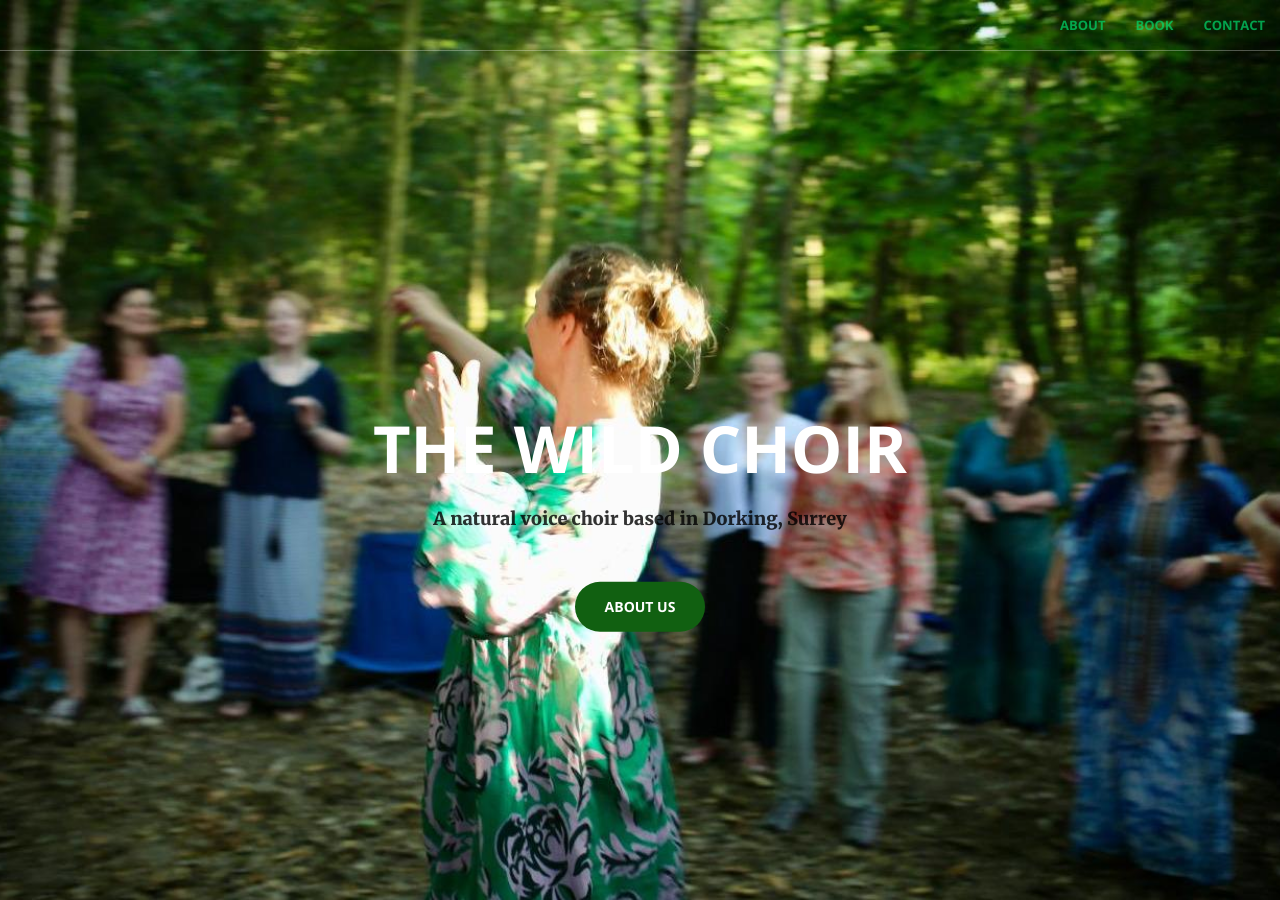
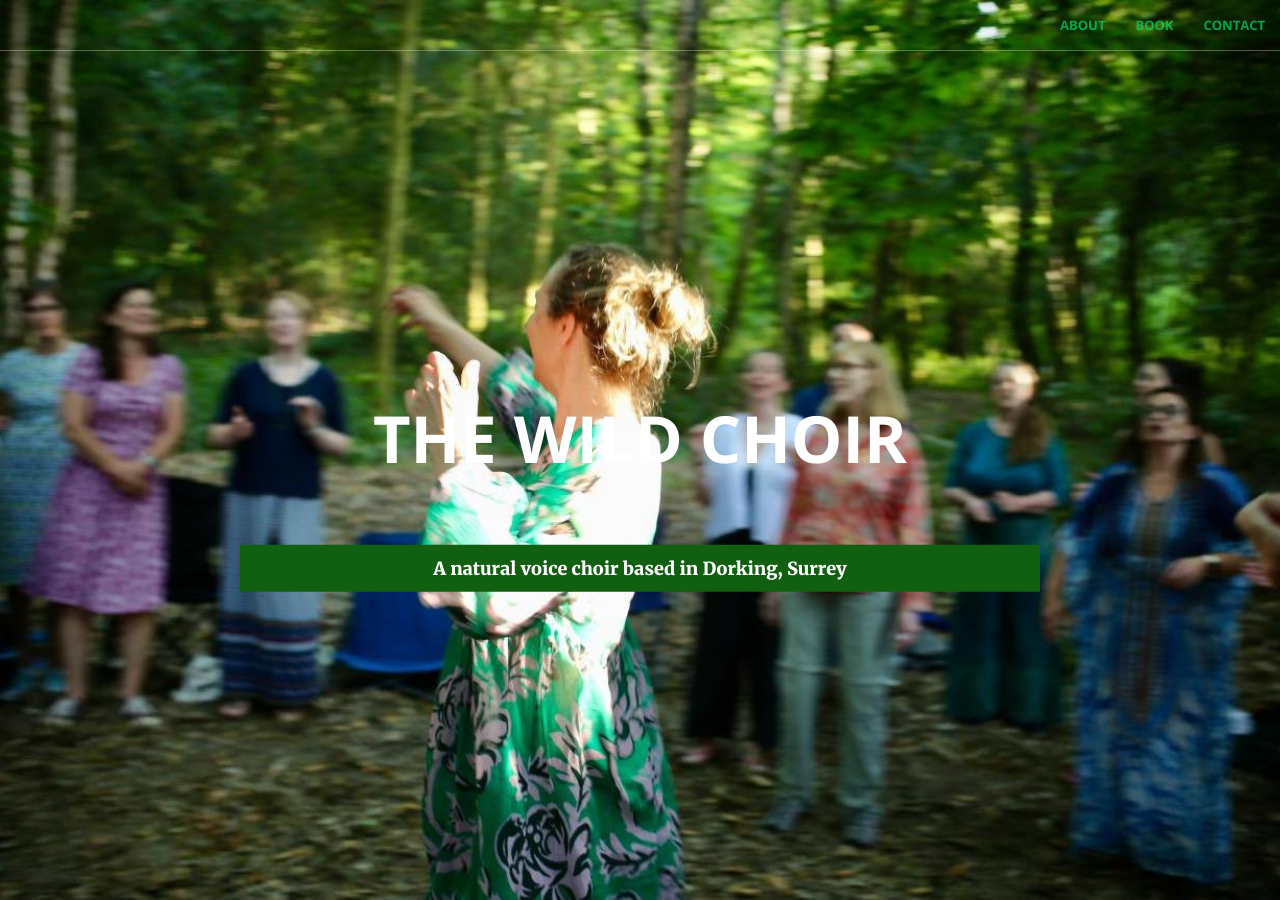
Before and after one commit to thewildchoir/thewildchoir-website, a Jekyll site: the page built from index.html, in a window 1280 px wide and 900 px high. Built offline with Jekyll 4.4.1, drawn with Linux system fonts in a browser that asks for light colours.

Commit message:
Update header text styling remove about button

```diff
--- a/_includes/header.html
+++ b/_includes/header.html
@@ -4,7 +4,6 @@
             <h1>The Wild Choir</h1>
             <br>
             <p>A natural voice choir based in Dorking, Surrey</p>
-            <a href="#about" class="btn btn-primary btn-xl page-scroll">about us</a>
         </div>
     </div>
 </header>
--- a/_sass/_base.scss
+++ b/_sass/_base.scss
@@ -178,6 +178,10 @@ header {
                 color: rgba(black, .8);
                 font-size: 16px;
                 margin-bottom: 50px;
+                color: white;
+                background-color: #116011;
+                margin-top: 5%;
+                padding: 1%;
             }
         }
     }
```
